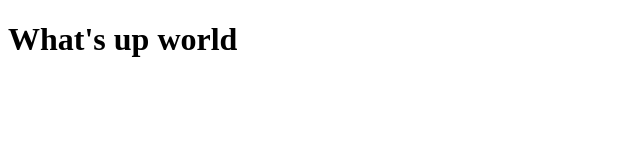
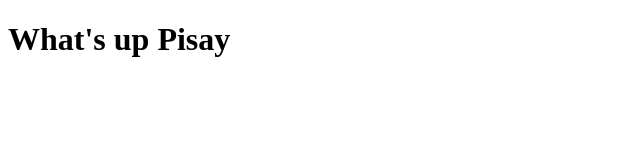
Before and after one commit to jcadelacruz/1stQtrComSci3TestHtml, a plain HTML site: page index.html in a window 1280 px wide. Shown: the full height of the page, 0-640 px from the left. Drawn offline with Linux system fonts and the light colour scheme.

Commit message:
changed greeting

```diff
--- a/index.html
+++ b/index.html
@@ -4,6 +4,6 @@
     <title>first html</title>
   </head>
   <body>
-    <h1>What's up world</h1>
+    <h1>What's up Pisay</h1>
   </body>
 </html>
```
